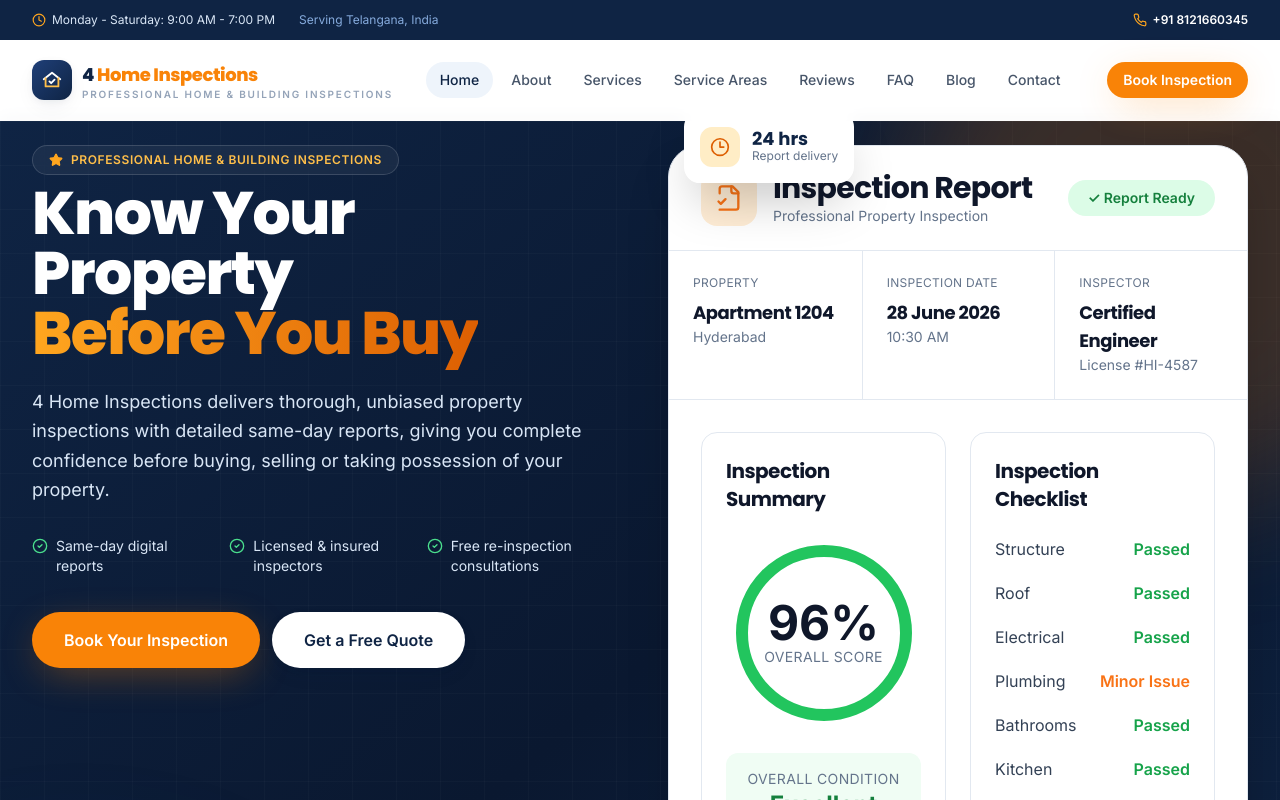
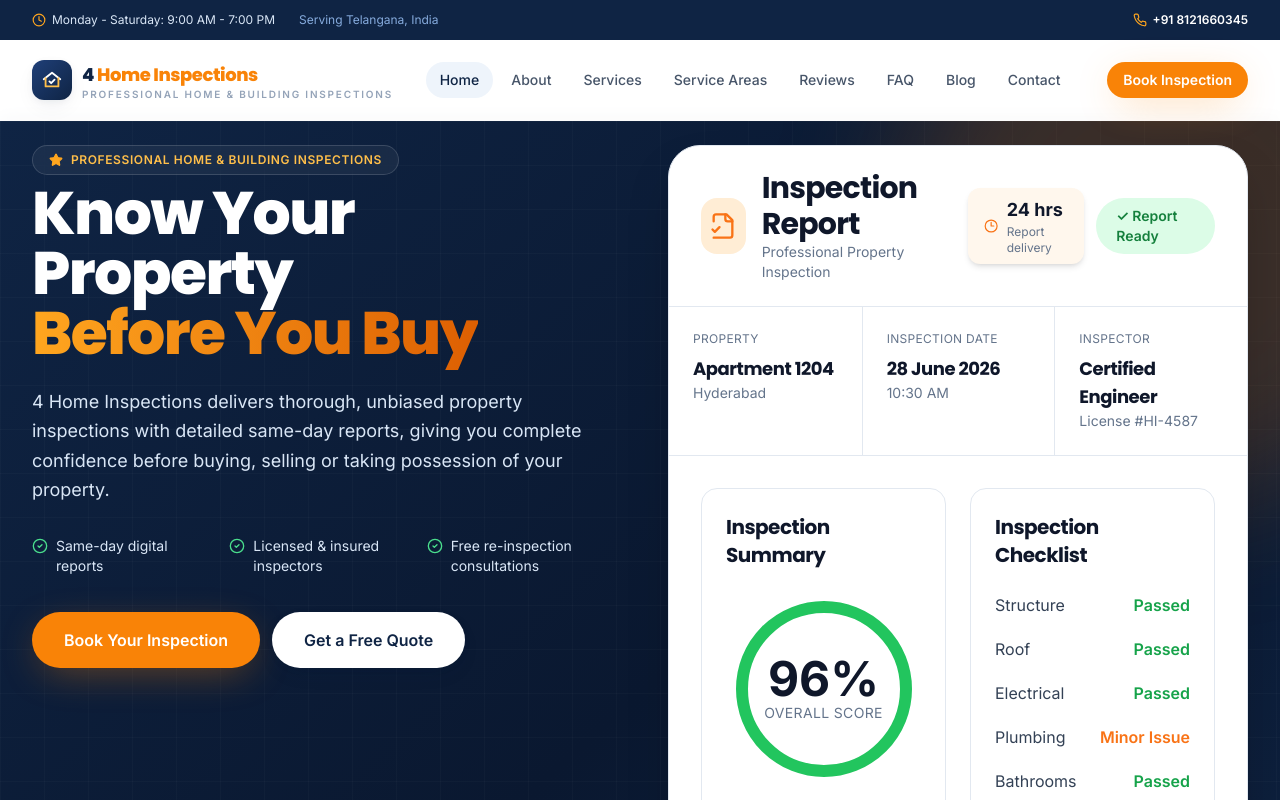
Before and after one commit to saichowdary96/4homeinspections, a Next.js app: page / in a window 1280 px wide. Shown: the top 800 px of the page. Built offline with nearby package versions, Linux system fonts and the light colour scheme.

Commit message:
Update Hero.tsx

```diff
--- a/src/components/sections/Hero.tsx
+++ b/src/components/sections/Hero.tsx
@@ -143,9 +143,27 @@ export function Hero() {
 
     </div>
 
+   <div className="flex items-center gap-3">
+
+    <div className="rounded-xl bg-orange-50 px-4 py-2 shadow-md">
+        <div className="flex items-center gap-2">
+            <Clock3 className="h-5 w-5 text-orange-500" />
+            <div>
+                <p className="text-lg font-bold text-slate-900">
+                    24 hrs
+                </p>
+                <p className="text-xs text-slate-500">
+                    Report delivery
+                </p>
+            </div>
+        </div>
+    </div>
+
     <div className="rounded-full bg-green-100 px-5 py-2 text-sm font-semibold text-green-700">
-      ✓ Report Ready
+        ✓ Report Ready
     </div>
+
+</div>
     </div>
 <div className="grid grid-cols-3 divide-x divide-slate-200">
 
@@ -282,23 +300,6 @@ export function Hero() {
 
 
               {/* Floating badges */}
-              <motion.div
-                animate={{ y: [0, -10, 0] }}
-                transition={{ duration: 6, repeat: Infinity, ease: "easeInOut" }}
-               className="absolute left-4 -top-8 hidden rounded-2xl bg-white p-4 shadow-2xl sm:block z-20"
-              >
-                <div className="flex items-center gap-3">
-                  <span className="grid h-10 w-10 place-items-center rounded-xl bg-accent-100 text-accent-600">
-                    <Clock3 className="h-5 w-5" />
-                  </span>
-                  <div>
-                    <p className="font-display text-lg font-bold leading-none text-brand-900">
-                      24 hrs
-                    </p>
-                    <p className="text-xs text-slate-500">Report delivery</p>
-                  </div>
-                </div>
-              </motion.div>
 
               <motion.div
                 animate={{ y: [0, 10, 0] }}
```
